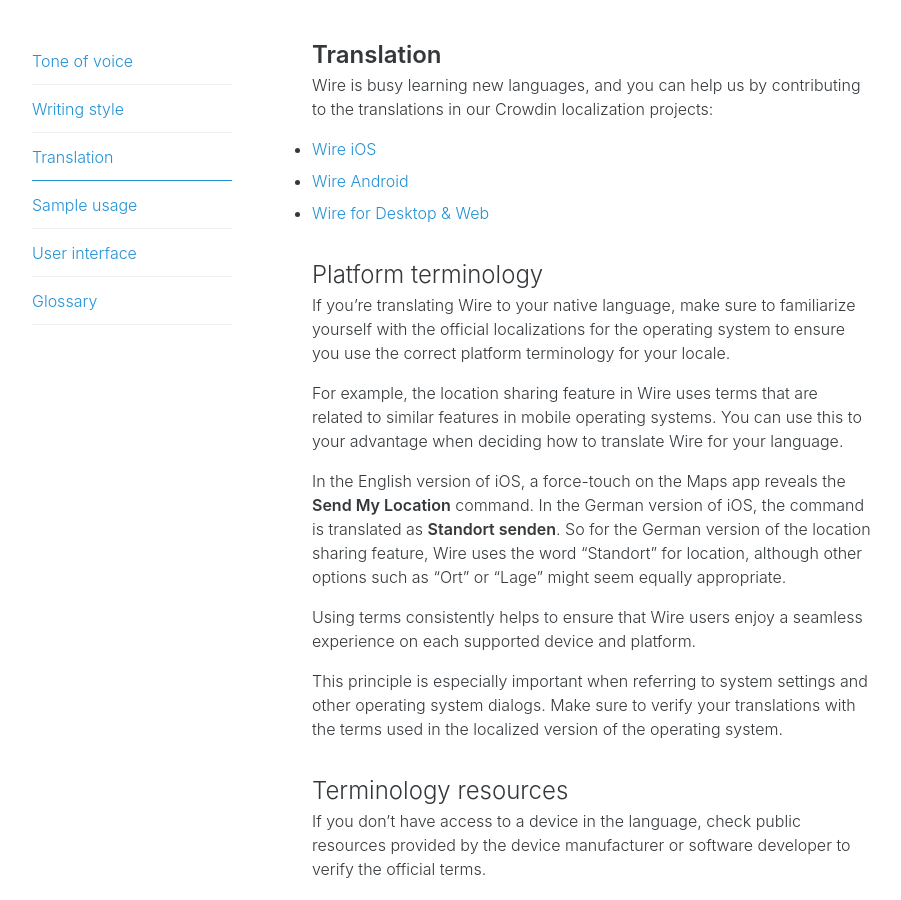
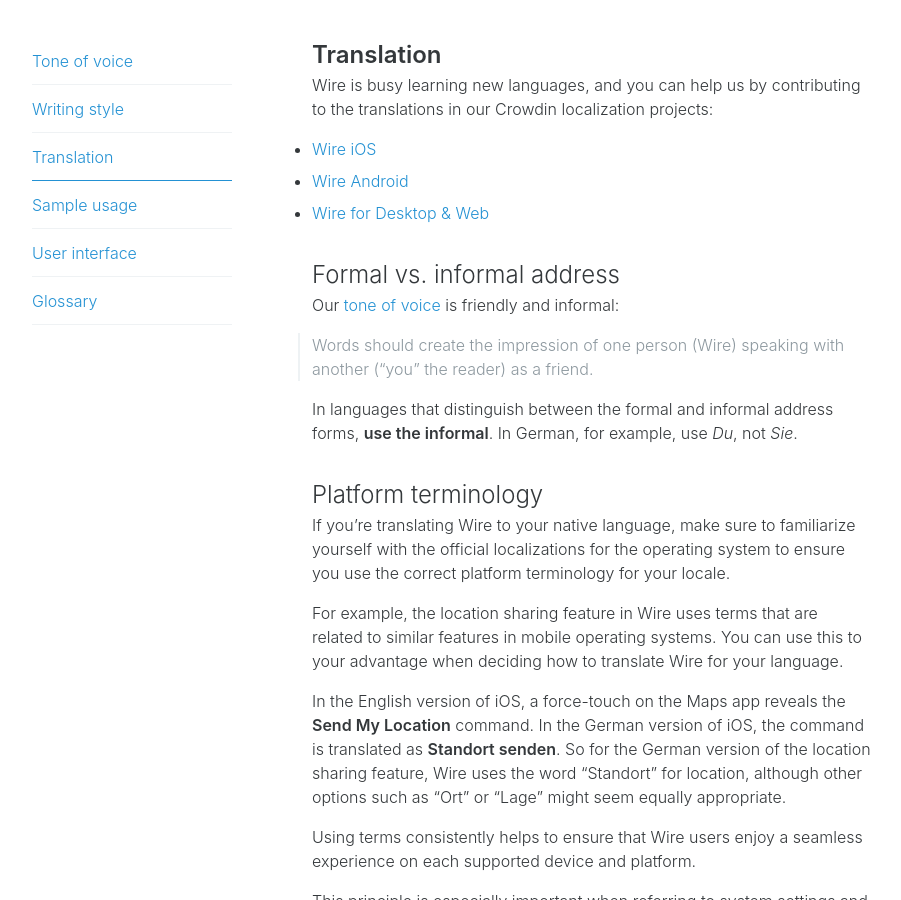
Before and after one commit to wireapp/brand, a Jekyll site: the page built from text/translation/index.md, in a window 1280 px wide and 900 px high, scrolled down 355 px. Shown: the whole window, without its empty margins (188-1089 px from the left). Built offline with Jekyll 4.4.1, drawn with Linux system fonts in a browser that asks for light colours; comment, search, counter and statistics services are not loaded.

Commit message:
Add section on formal vs. informal address

```diff
--- a/text/translation/index.md
+++ b/text/translation/index.md
@@ -11,6 +11,14 @@
 - [Wire iOS][1]
 - [Wire Android][2]
 - [Wire for Desktop & Web][3]
+
+### Formal vs. informal address
+
+Our [tone of voice][8] is friendly and informal:
+
+> Words should create the impression of one person (Wire) speaking with another (“you” the reader) as a friend.
+
+In languages that distinguish between the formal and informal address forms, **use the informal**. In German, for example, use _Du_, not _Sie_.
 
 ### Platform terminology
 
@@ -43,3 +51,4 @@
 [5]: https://support.apple.com/kb/PH19426?viewlocale=en_US
 [6]: https://support.apple.com/kb/PH19426?viewlocale=de_DE
 [7]: https://support.apple.com/kb/PH19426?viewlocale=sv_SE
+[8]: /text/tone-of-voice/
```
